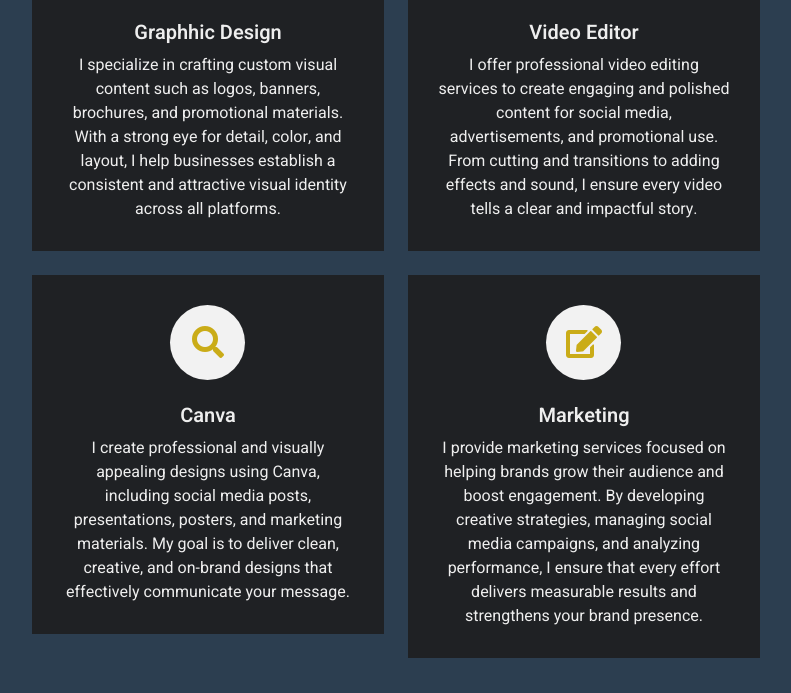
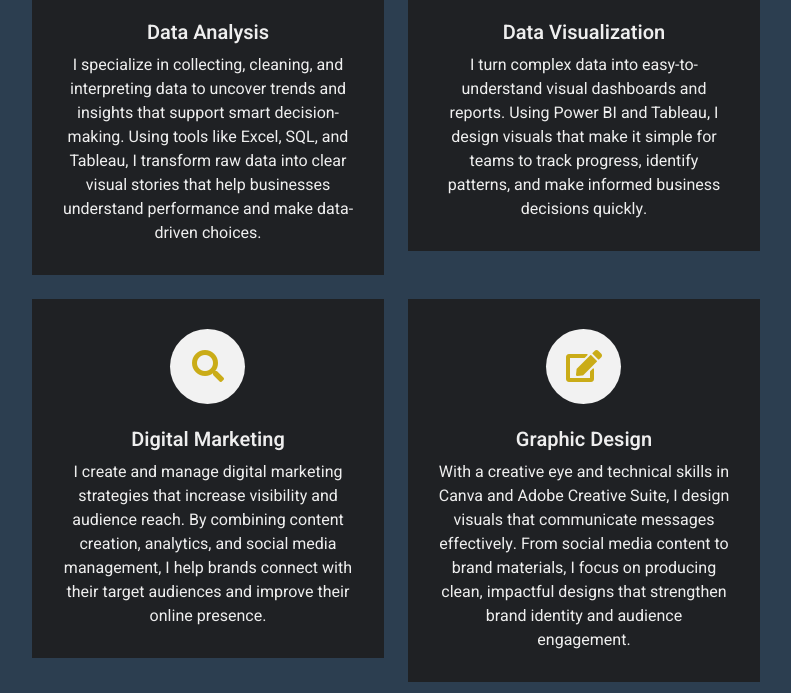
Before and after one commit to b4amir/aamerfarid, a plain HTML site: page index.html in a window 1280 px wide. Shown: the part 2387-3080 px from the top of the page, without its empty margins (438-1229 px from the left). Drawn offline with nearby package versions, Linux system fonts and the light colour scheme.

Commit message:
Update index.html

```diff
--- a/index.html
+++ b/index.html
@@ -234,29 +234,29 @@
                             <div class="col-md-6">
                                 <div class="service-item">
                                     <i class="fa fa-2x fa-laptop-code mx-auto mb-4"></i>
-                                    <h5 class="mb-2">Graphhic Design</h5>
-                                    <p class="mb-0">I specialize in crafting custom visual content such as logos, banners, brochures, and promotional materials. With a strong eye for detail, color, and layout, I help businesses establish a consistent and attractive visual identity across all platforms.</p>
+                                    <h5 class="mb-2">Data Analysis</h5>
+                                    <p class="mb-0">I specialize in collecting, cleaning, and interpreting data to uncover trends and insights that support smart decision-making. Using tools like Excel, SQL, and Tableau, I transform raw data into clear visual stories that help businesses understand performance and make data-driven choices.</p>
                                 </div>
                             </div>
                             <div class="col-md-6">
                                 <div class="service-item">
                                     <i class="fab fa-2x fa-android mx-auto mb-4"></i>
-                                    <h5 class="mb-2">Video Editor</h5>
-                                    <p class="mb-0">I offer professional video editing services to create engaging and polished content for social media, advertisements, and promotional use. From cutting and transitions to adding effects and sound, I ensure every video tells a clear and impactful story.</p>
+                                    <h5 class="mb-2">Data Visualization</h5>
+                                    <p class="mb-0">I turn complex data into easy-to-understand visual dashboards and reports. Using Power BI and Tableau, I design visuals that make it simple for teams to track progress, identify patterns, and make informed business decisions quickly.</p>
                                 </div>
                             </div>
                             <div class="col-md-6">
                                 <div class="service-item">
                                     <i class="fa fa-2x fa-search mx-auto mb-4"></i>
-                                    <h5 class="mb-2">Canva</h5>
-                                    <p class="mb-0">I create professional and visually appealing designs using Canva, including social media posts, presentations, posters, and marketing materials. My goal is to deliver clean, creative, and on-brand designs that effectively communicate your message.</p>
+                                    <h5 class="mb-2">Digital Marketing</h5>
+                                    <p class="mb-0">I create and manage digital marketing strategies that increase visibility and audience reach. By combining content creation, analytics, and social media management, I help brands connect with their target audiences and improve their online presence.</p>
                                 </div>
                             </div>
                             <div class="col-md-6">
                                 <div class="service-item">
                                     <i class="fa fa-2x fa-edit mx-auto mb-4"></i>
-                                    <h5 class="mb-2">Marketing</h5>
-                                    <p class="mb-0">I provide marketing services focused on helping brands grow their audience and boost engagement. By developing creative strategies, managing social media campaigns, and analyzing performance, I ensure that every effort delivers measurable results and strengthens your brand presence.</p>
+                                    <h5 class="mb-2">Graphic Design</h5>
+                                    <p class="mb-0">With a creative eye and technical skills in Canva and Adobe Creative Suite, I design visuals that communicate messages effectively. From social media content to brand materials, I focus on producing clean, impactful designs that strengthen brand identity and audience engagement.</p>
                                 </div>
                             </div>
                         </div>
@@ -330,7 +330,7 @@
                         <div class="owl-carousel testimonial-carousel">
                             <div class="text-left">
                                 <i class="fa fa-3x fa-quote-left text-primary mb-4"></i>
-                                <p class="fs-4 mb-4">Working with Talha Dar was an amazing experience! They created stunning Canva designs for my social media that perfectly matched my brand style. The posts looked professional, eye-catching, and helped increase engagement on my pages. Highly recommend for anyone looking for creative and reliable Canva design work!"</p>
+                                <p class="fs-4 mb-4">Aamer Farid is a highly creative and dedicated professional who consistently delivers exceptional work. His ability to turn ideas into visually appealing designs and data-driven insights sets him apart. Working with Aamer has always been smooth and inspiring—he brings both artistic vision and analytical thinking to every project.</p>
                                 <div class="d-flex align-items-center">
                                     <img class="img-fluid" src="img/testimonial-1.jpg" style="width: 60px; height: 60px;">
                                     <div class="ps-3">
@@ -341,7 +341,7 @@
                             </div>
                             <div class="text-left">
                                 <i class="fa fa-3x fa-quote-left text-primary mb-4"></i>
-                                <p class="fs-4 mb-4">"Talha Dar delivered top-quality graphic designs that exceeded my expectations. From logos to marketing materials, every design was clean, creative, and on-brand. Communication was smooth, deadlines were met, and the results truly elevated my brand’s visual identity."</p>
+                                <p class="fs-4 mb-4">"It’s rare to find someone like Aamer Farid, who combines technical expertise with a strong sense of professionalism. He approaches challenges with patience and precision, ensuring every project is completed efficiently and with great attention to detail. Aamer’s problem-solving mindset makes him an asset to any team.</p>
                                 <div class="d-flex align-items-center">
                                     <img class="img-fluid" src="img/testimonial-2.jpg" style="width: 60px; height: 60px;">
                                     <div class="ps-3">
@@ -352,7 +352,7 @@
                             </div>
                             <div class="text-left">
                                 <i class="fa fa-3x fa-quote-left text-primary mb-4"></i>
-                                <p class="fs-4 mb-4">"I’m so impressed with the video editing services provided by Talha Dar. The final videos were professional, well-paced, and visually engaging. They perfectly captured the message I wanted to share and added great transitions and effects. I’ll definitely work with them again for future projects!"</p>
+                                <p class="fs-4 mb-4">"Aamer Farid has an exceptional ability to communicate complex ideas in a clear and simple way. Whether it’s through his data analysis or design work, he ensures that every detail serves a purpose. His collaborative spirit and commitment to quality leave a lasting impact on both clients and colleagues.</p>
                                 <div class="d-flex align-items-center">
                                     <img class="img-fluid" src="img/testimonial-3.jpg" style="width: 60px; height: 60px;">
                                     <div class="ps-3">
```
